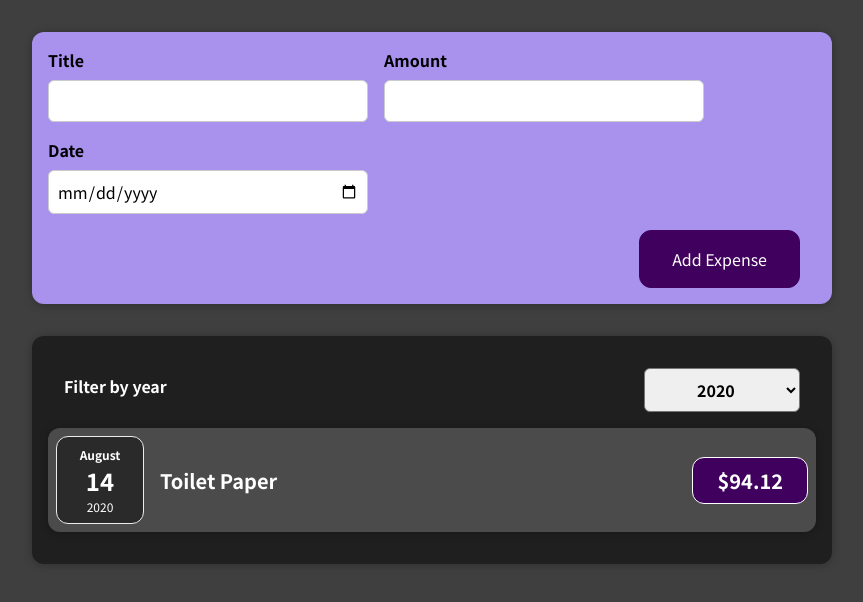
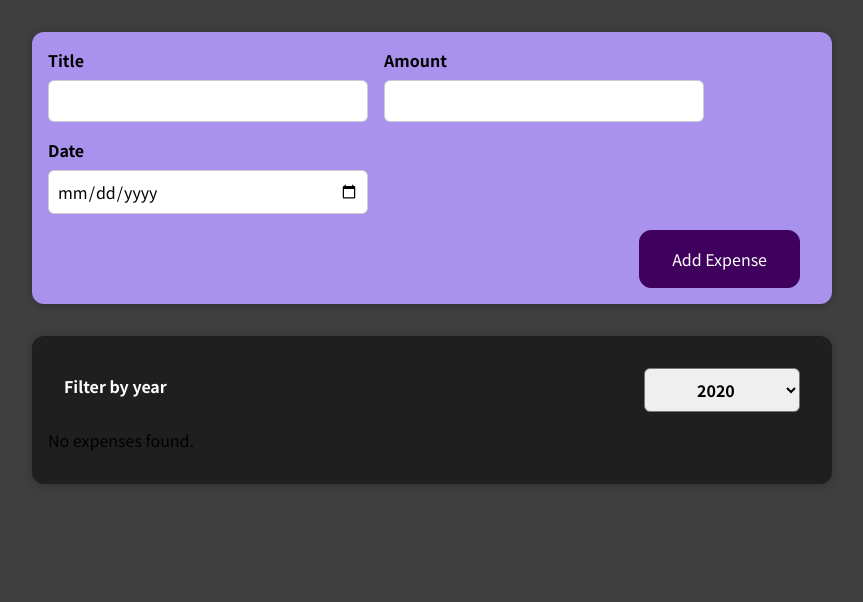
Before and after one commit to AbelardoRivas/expense-tracker-react-course, a React (Create React App) app: page / in a window 1280 px wide. Shown: the top 602 px of the page, without its empty margins (208-1071 px from the left). Built offline with nearby package versions, Linux system fonts and the light colour scheme.

Commit message:
lesson 89

```diff
--- a/src/components/Expenses/Expenses.js
+++ b/src/components/Expenses/Expenses.js
@@ -15,6 +15,19 @@ function Expenses(props) {
     (expense) => expense.date.getFullYear().toString() === filteredYear
   );
 
+  let expensesContent = <p>No expenses found.</p>;
+
+  if (filteredExpenses > 0) {
+    expensesContent = filteredExpenses.map((expense) => (
+      <ExpenseItem
+        key={expense.id}
+        title={expense.title}
+        amount={expense.amount}
+        date={expense.date}
+      />
+    ));
+  }
+
   return (
     <div>
       <Card className="expenses">
@@ -22,14 +35,7 @@ function Expenses(props) {
           onChangeFilter={filterChangeHandler}
           selected={filteredYear}
         />
-        {filteredExpenses.map((expense) => (
-          <ExpenseItem
-            key={expense.id}
-            title={expense.title}
-            amount={expense.amount}
-            date={expense.date}
-          />
-        ))}
+        {expensesContent}
       </Card>
     </div>
   );
```
